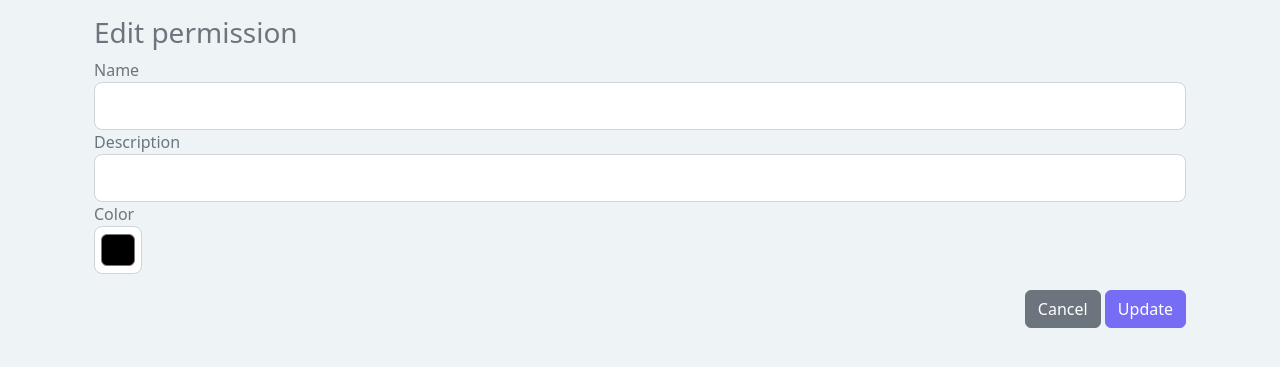
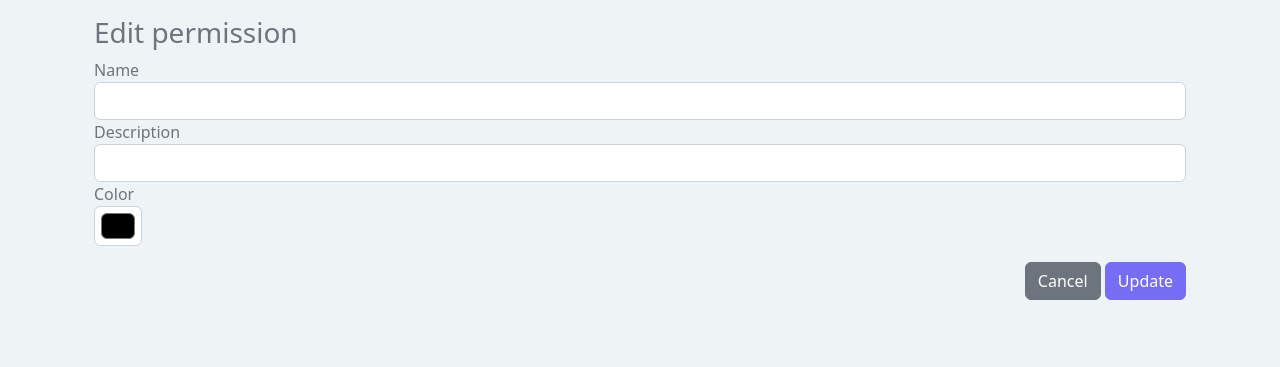
Before and after one commit to ezeparziale/admin-access-template, a Flask app: template app/views/admin/templates/permissions/edit.html in a window 1280 px wide. Shown: the part 96-463 px from the top of the page. Run offline with Flask 2, Linux system fonts and the light colour scheme; the template is opened without the code that fills it: values that come from a table or form of the project are taken from there, others are empty; parts of the project's set-up code (start-up, migrations or seed data) failed here and were passed over; some libraries are stand-ins or nearby versions.

Commit message:
:lipstick: update: form size

```diff
--- a/app/views/admin/templates/permissions/edit.html
+++ b/app/views/admin/templates/permissions/edit.html
@@ -27,34 +27,34 @@
                 <div class="form-group">
                     {{ form.name.label(class="form-control-label") }}
                     {% if form.name.errors %}
-                        {{ form.name(class="form-control form-control-lg is-invalid") }}
+                        {{ form.name(class="form-control is-invalid") }}
                             {% for error in form.name.errors %}
                                 <span>{{ error }}</span>
                             {% endfor%}
                     {% else %}
-                        {{ form.name(class="form-control form-control-lg") }}
+                        {{ form.name(class="form-control") }}
                     {% endif %}
                 </div>
                 <div class="form-group">
                     {{ form.description.label(class="form-control-label") }}
                     {% if form.description.errors %}
-                        {{ form.description(class="form-control form-control-lg is-invalid") }}
+                        {{ form.description(class="form-control is-invalid") }}
                             {% for error in form.description.errors %}
                                 <span>{{ error }}</span>
                             {% endfor%}
                     {% else %}
-                        {{ form.description(class="form-control form-control-lg") }}
+                        {{ form.description(class="form-control") }}
                     {% endif %}
                 </div>
                 <div class="form-group">
                     {{ form.color.label(class="form-control-label") }}
                     {% if form.color.errors %}
-                        {{ form.color(class="form-control form-control-color form-control-lg is-invalid", type="color") }}
+                        {{ form.color(class="form-control form-control-color is-invalid", type="color") }}
                             {% for error in form.color.errors %}
                                 <span>{{ error }}</span>
                             {% endfor%}
                     {% else %}
-                        {{ form.color(class="form-control form-control-color form-control-lg", type="color") }}
+                        {{ form.color(class="form-control form-control-color", type="color") }}
                     {% endif %}
                 </div>
 
```
Also changed, not shown: app/views/admin/templates/permissions/create.html (+6 -6 lines), app/views/admin/templates/roles/create.html (+6 -6 lines), app/views/admin/templates/roles/edit.html (+6 -6 lines).
